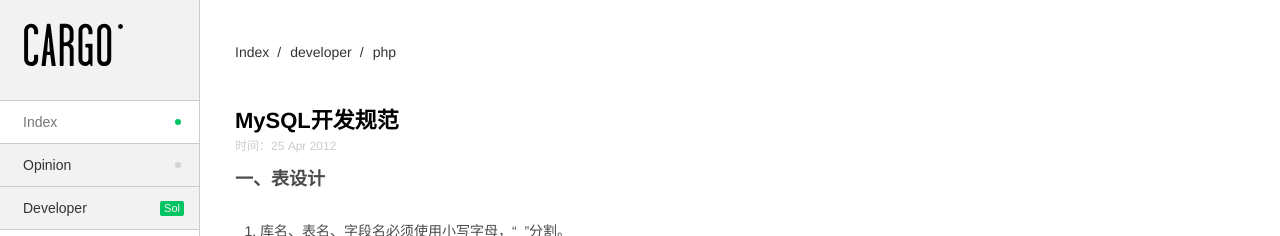
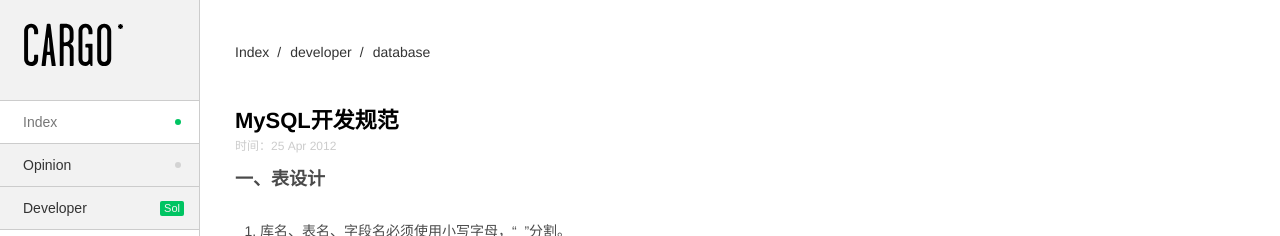
Before and after one commit to angoz/angoz.github.io, a Jekyll site: the page built from _posts/developer/2012-04-25-mysql-design-standard.md, in a window 1280 px wide and 900 px high. Shown: the top 236 px of the window. Built offline with Jekyll 4.4.1, drawn with Linux system fonts in a browser that asks for light colours; nearby versions of some CDN libraries; Markdown is read by kramdown in place of the engine named in the settings; some of the changed text lies outside the part shown.

Commit message:
change tags

```diff
--- a/_posts/developer/2012-04-25-mysql-design-standard.md
+++ b/_posts/developer/2012-04-25-mysql-design-standard.md
@@ -5,7 +5,7 @@ date: 2012-04-25 10:10:09
 categories:
  - developer
 tags:
- - php
+ - database
 description: 该份文档比较适合数据设计新手，对于合适的设计是很有帮助的；当然其中一些要求是有点过于严苛，可以根据要求灵活调整。
 ---
 
```
